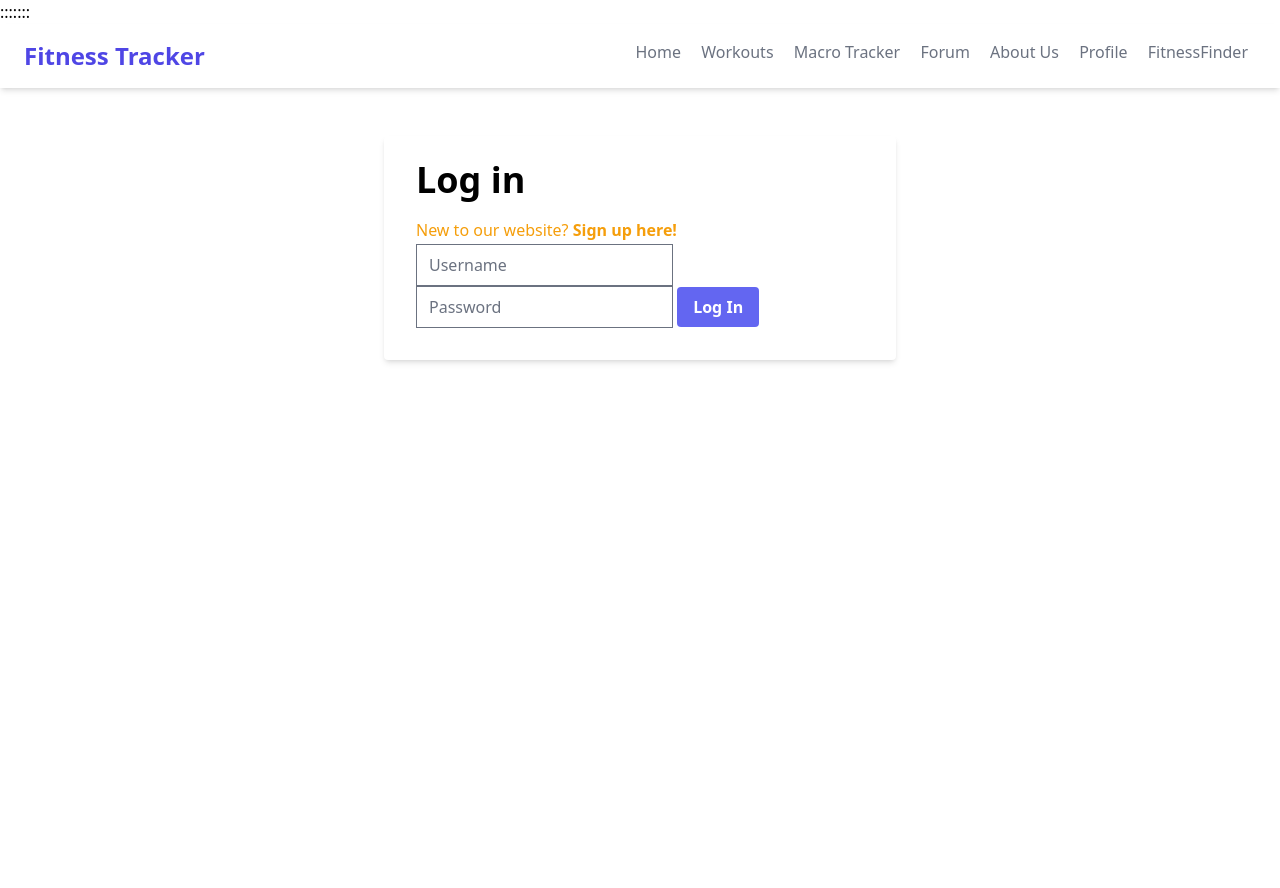
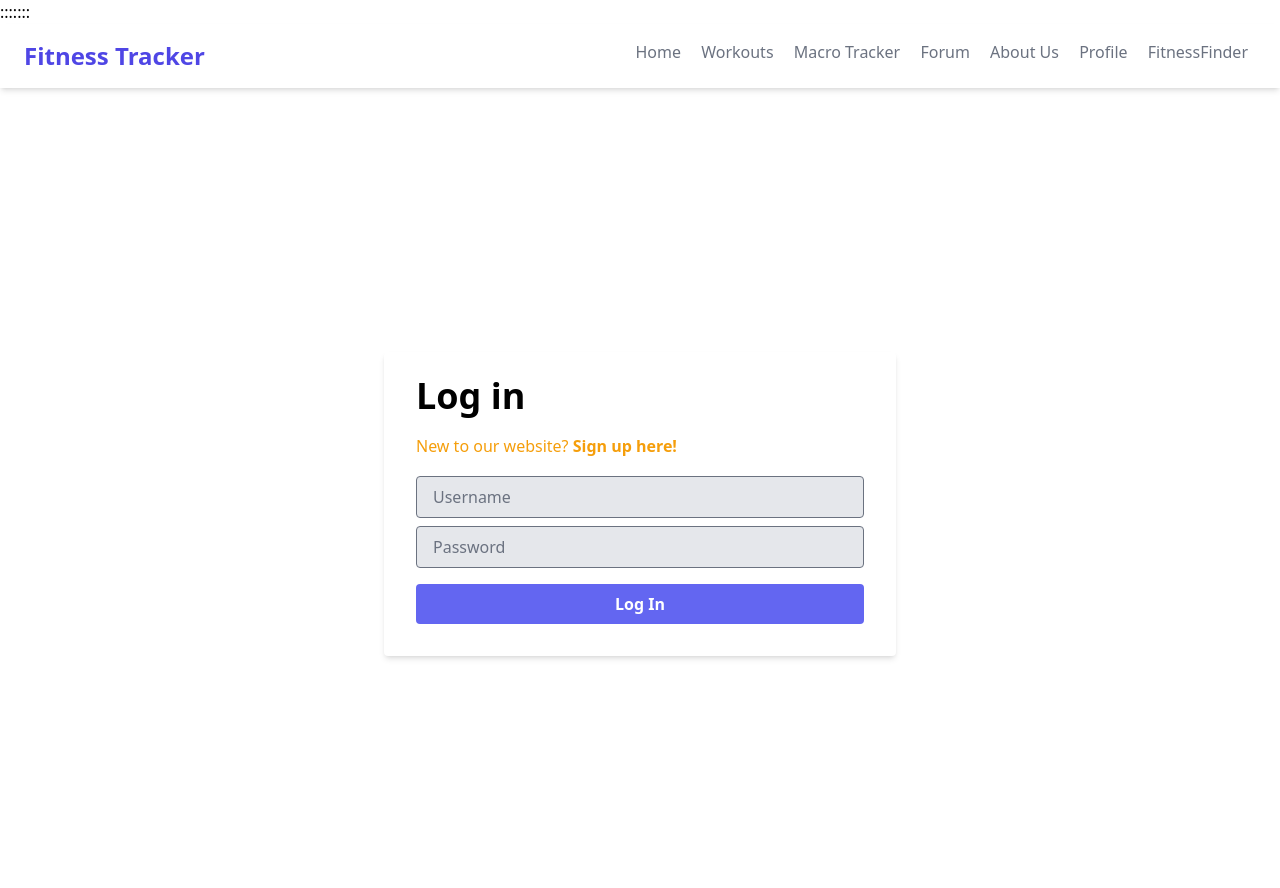
Before and after one commit to AFCTrackerProject/afc_fitness_tracker, a Flask app: page /login in a window 1280 px wide. Before the commit the page ends 363 px from the top, so only its background shows below. Run offline with Flask 3, Linux system fonts and the light colour scheme; some libraries are stand-ins or nearby versions.

Commit message:
Updated formatting on these pages

```diff
--- a/templates/login.html
+++ b/templates/login.html
@@ -1,15 +1,11 @@
 {% extends "_layout.html" %}
 
 {% block content %}
-<div class="canvas-paper"></div>
-<div class="canvas-paper">
-
-<div class="flex justify-center items-center">
+<div class="flex justify-center items-center h-screen"> <!-- Use flexbox to center content vertically and horizontally -->
   <div class="w-full max-w-lg">
 
     <div class="mb-12"></div> <!-- Spacer -->
 
-      <label class="block text-gray-700 text-sm font-bold mb-2"></label>
     <div class="bg-white shadow-md rounded px-8 pt-6 pb-8 mb-4">
       <h2 class="text-4xl font-bold mb-4">Log in</h2>
       {% if show_success_popup %}
@@ -33,10 +29,10 @@
       </div>
 
       <!-- Login Form -->
-          <form action="{{ url_for('login') }}" method="POST">
-            <input type="text" name="username" placeholder="Username" required>
-            <input type="password" name="password" placeholder="Password" required>
-            <button type="submit" class="bg-indigo-500 hover:bg-indigo-700 text-white font-bold py-2 px-4 rounded focus:outline-none focus:shadow-outline">
+      <form action="{{ url_for('login') }}" method="POST" class="mt-4"> <!-- Add margin top for spacing -->
+        <input type="text" name="username" placeholder="Username" required class="w-full bg-gray-200 rounded py-2 px-4 mb-2">
+        <input type="password" name="password" placeholder="Password" required class="w-full bg-gray-200 rounded py-2 px-4 mb-4">
+        <button type="submit" class="w-full bg-indigo-500 hover:bg-indigo-700 text-white font-bold py-2 px-4 rounded focus:outline-none focus:shadow-outline">
           Log In
         </button>
       </form>
```
Also changed, not shown: templates/secret.html (+11 -1 lines), templates/signup.html (+8 -7 lines). Lines whose indentation alone changed are shown as unchanged.
